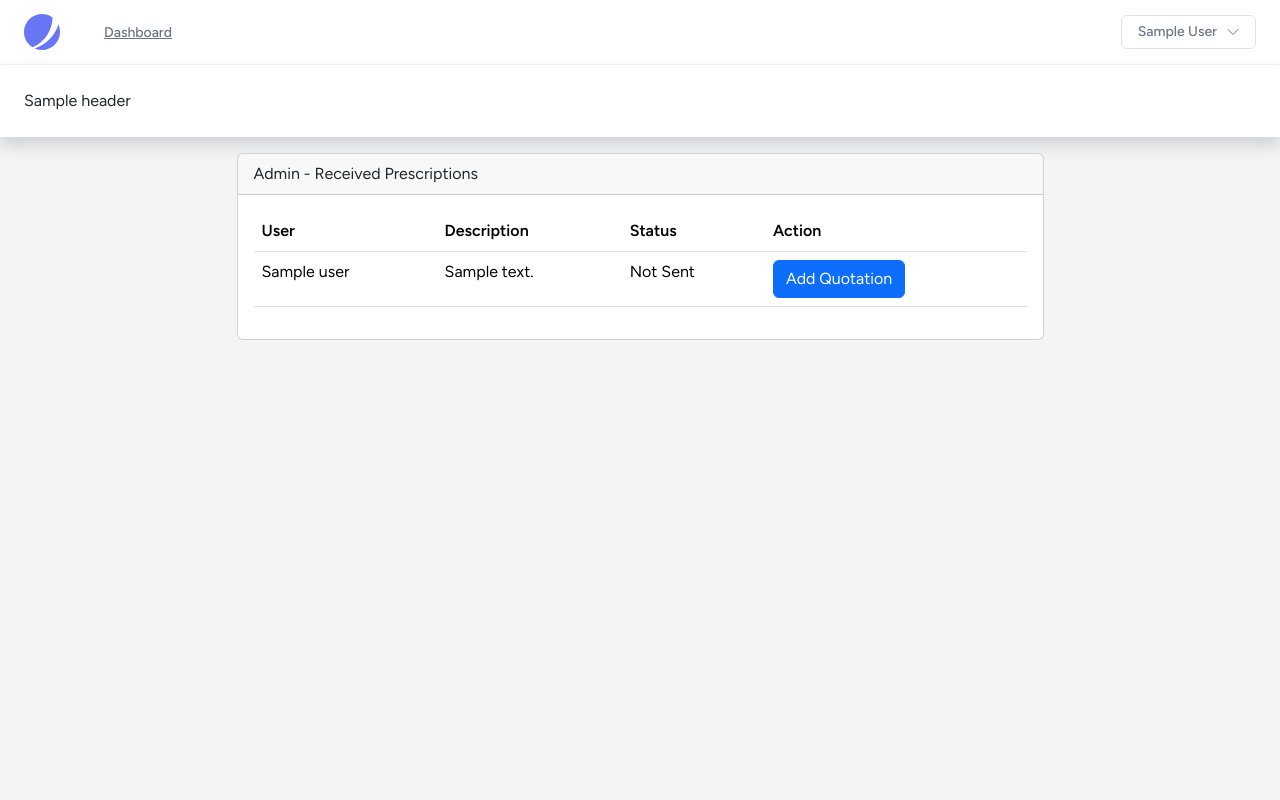
After one commit to sashika20643/MedHub, a Laravel app: template resources/views/Admin/Qutation/index.blade.php in a window 1280 px wide. The commit adds this page. Run offline with Laravel 10, Linux system fonts and the light colour scheme; a user stored in the database is signed in; tables that the repository leaves empty hold one stand-in row (values such as "Sample post"); the template is opened without the code that fills it: most values are stand-ins (such as "Sample title", 1, 10 or a date in 2020); style sheets or scripts are compiled from the project's sources; some libraries are stand-ins or nearby versions.

Commit message:
images maximum five added.show prescritions to admin added

```diff
--- a/app/Http/Controllers/DrugController.php
+++ b/app/Http/Controllers/DrugController.php
@@ -36,6 +36,7 @@ class DrugController extends Controller
 {
     $drug->delete();
 
+
     return redirect()->route('admin.drugs.index')->with('success', 'Drug deleted successfully.');
 }
 
--- a/app/Models/User.php
+++ b/app/Models/User.php
@@ -56,4 +56,9 @@ class User extends Authenticatable
     protected $appends = [
         'profile_photo_url',
     ];
+
+    public function prescriptions()
+{
+    return $this->hasMany(Prescription::class);
 }
+}
--- /dev/null
+++ b/resources/views/Admin/Qutation/index.blade.php
@@ -0,0 +1,56 @@
+<x-app-layout>
+
+    <div class="container mt-3">
+        <div class="row justify-content-center">
+            <div class="col-md-9">
+
+<div class="container">
+    <div class="row">
+        <div class="col-md-12">
+            <div class="card">
+                <div class="card-header">
+                    Admin - Received Prescriptions
+                </div>
+                <div class="card-body">
+                    @if(count($prescriptions) > 0)
+                        <table class="table">
+                            <thead>
+                                <tr>
+                                    <th>User</th>
+                                    <th>Description</th>
+                                    <th>Status</th>
+                                    <th>Action</th>
+                                </tr>
+                            </thead>
+                            <tbody>
+                                @foreach($prescriptions as $prescription)
+                                    <tr>
+                                        <td>{{ $prescription->user->name }}</td>
+                                        <td>{{ $prescription->description }}</td>
+                                        <td>
+                                            @if($prescription->status == 'quotation_sent')
+                                                Quotation Sent
+                                            @else
+                                                Not Sent
+                                            @endif
+                                        </td>
+                                        <td>
+                                            <a href="" class="btn btn-primary">Add Quotation</a>
+                                        </td>
+                                    </tr>
+                                @endforeach
+                            </tbody>
+                        </table>
+                    @else
+                        <p>No received prescriptions found.</p>
+                    @endif
+                </div>
+            </div>
+        </div>
+    </div>
+</div>
+
+</div>
+</div>
+</div>
+</x-app-layout>
--- a/resources/views/User/all_prescriptions.blade.php
+++ b/resources/views/User/all_prescriptions.blade.php
@@ -28,8 +28,8 @@
                                                         <td>{{ $prescription->description }}</td>
                                                         <td>{{ $prescription->status }}</td>
                                                         <td>
-                                                            @if($prescription->prescription_file)
-                                                                <img src="{{ asset('storage/prescriptions/' . $prescription->prescription_file) }}" alt="Prescription Image" style="max-width: 100px;">
+                                                            @if($prescription->mainImage())
+                                                            <img src="{{ asset('storage/' . $prescription->mainImage()->path) }}" style="max-width: 100px" alt="Prescription Image">
                                                             @else
                                                                 No Image
                                                             @endif
@@ -38,7 +38,7 @@
                                                             @if($prescription->status == 'processed')
                                                                 <a href="{{ route('prescriptions.show', $prescription->id) }}" class="btn btn-primary">Show Prescription</a>
                                                             @else
-                                                            <button href="#" disabled="true" class="btn btn-primary">Show Prescription</button>
+                                                            <button href="#" disabled="true" class="btn btn-primary">Show Qutation</button>
 
                                                             @endif
                                                         </td>
--- a/routes/web.php
+++ b/routes/web.php
@@ -4,6 +4,7 @@ use Illuminate\Support\Facades\Route;
 use App\Http\Controllers\PrescriptionController;
 use App\Http\Controllers\HomeController;
 use App\Http\Controllers\DrugController;
+use App\Http\Controllers\QuotationController;
 
 /*
 |--------------------------------------------------------------------------
@@ -42,6 +43,8 @@ Route::middleware('isadmin')->group(function (){
     Route::post('/drugs/store', [DrugController::class,'store'])->name('admin.drugs.store');
     Route::get('/drugs', [DrugController::class,'index'])->name('admin.drugs.index');
     Route::delete('/drugs/{drug}', [DrugController::class,'destroy'])->name('drugs.destroy');
+
+    Route::get('/admin-prescriptions', [QuotationController::class,'index'])->name('admin.prescriptions.index');
 });
 
 });
```
Also changed, not shown: app/Http/Controllers/PrescriptionController.php (+23 -12 lines), app/Http/Controllers/QuotationController.php (added, +18 -0 lines), app/Models/Image.php (added, +19 -0 lines), app/Models/Prescription.php (+16 -1 lines), app/Models/Quotation.php (added, +16 -0 lines), resources/views/User/upload.blade.php (+4 -4 lines), database/migrations/2023_11_25_054806_create_quotations_table.php (added), database/migrations/2023_11_25_072704_create_images_table.php (added).
